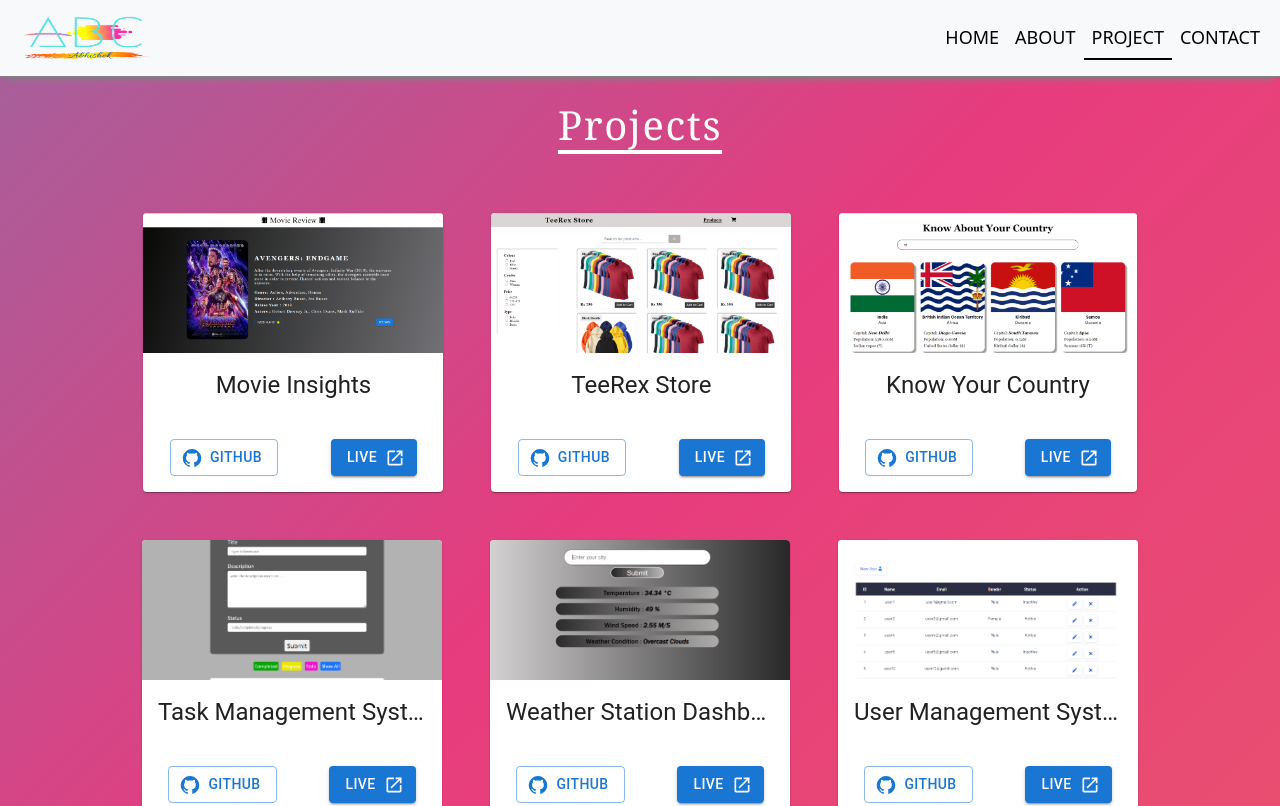
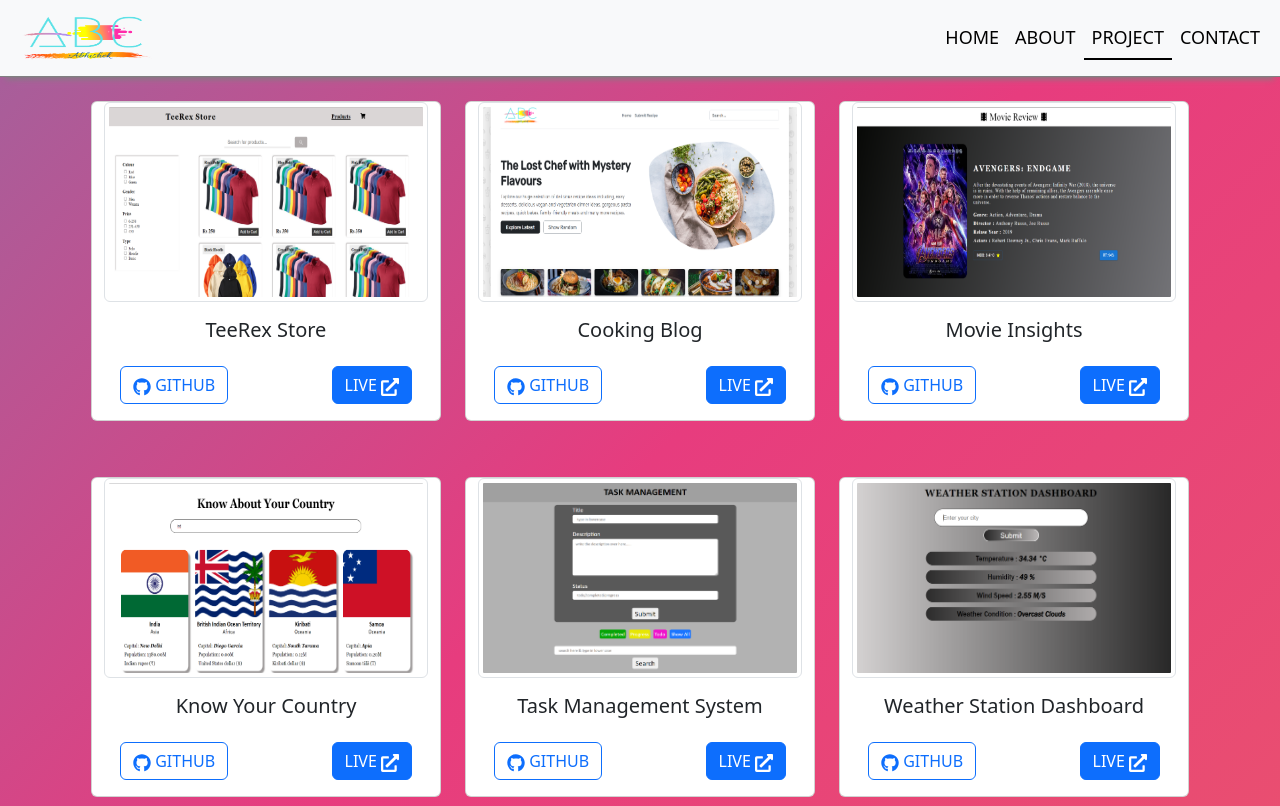
Before and after one commit to abhishekbauri/my-portfolio, a React (Vite) app: page /project in a window 1280 px wide. Shown: the top 806 px of the page. Built offline with nearby package versions, Linux system fonts and the light colour scheme.

Commit message:
Updated project section

```diff
--- a/src/constant/constant.js
+++ b/src/constant/constant.js
@@ -48,60 +48,62 @@
 
 export const projectDetails = [
   {
-    imageUrl: movieReview,
-    title: "Movie Insights",
-    githubUrl: "https://github.com/abhishekbauri/movie-review",
-    liveUrl: "https://movie-reviews-by-akb.netlify.app/",
-    id: 1,
-  },
-  {
     imageUrl: teeRexStore,
     title: "TeeRex Store",
     githubUrl: "https://github.com/abhishekbauri/Tee_Rex_Store",
     liveUrl: "https://akb-teerex-store.netlify.app/",
     id: 1,
   },
+
+  {
+    imageUrl: cookingBlog,
+    title: "Cooking Blog",
+    githubUrl: "https://github.com/abhishekbauri/Cooking_Blog",
+    liveUrl: "https://cooking-blog-akb.vercel.app/",
+    id: 2,
+  },
+  {
+    imageUrl: movieReview,
+    title: "Movie Insights",
+    githubUrl: "https://github.com/abhishekbauri/movie-review",
+    liveUrl: "https://movie-reviews-by-akb.netlify.app/",
+    id: 3,
+  },
   {
     imageUrl: countryFlag,
     title: "Know Your Country",
     githubUrl: "https://github.com/abhishekbauri/Country-Flag",
     liveUrl: "https://know-about-your-country.netlify.app/",
-    id: 2,
+    id: 4,
   },
   {
     imageUrl: taskManagementSystem,
     title: "Task Management System",
     githubUrl: "https://github.com/abhishekbauri/Task-Management-System",
     liveUrl: "https://abhishekbauri.github.io/Task-Management-System/",
-    id: 3,
+    id: 5,
   },
   {
     imageUrl: weatherStationDashboard,
     title: "Weather Station Dashboard",
     githubUrl: "https://github.com/abhishekbauri/Weather-Station-Dashboard",
     liveUrl: "https://weather-station-dashboard.netlify.app/",
-    id: 4,
+    id: 6,
   },
   {
     imageUrl: userManagementSystem,
     title: "User Management System",
     githubUrl: "https://github.com/abhishekbauri/UserManagementSystem",
     liveUrl: "https://youtu.be/adQsAzgKb-o?si=kEbe2mAP2Z6l57nb",
-    id: 5,
+    id: 7,
   },
-  {
-    imageUrl: cookingBlog,
-    title: "Cooking Blog",
-    githubUrl: "https://github.com/abhishekbauri/Cooking_Blog",
-    liveUrl: "https://cooking-blog-akb.vercel.app/",
-    id: 6,
-  },
+
   {
     imageUrl: nikePage,
     title: "Nike Static Page",
     githubUrl: "https://github.com/abhishekbauri/static-landing-page-nike",
     liveUrl: "https://nike-static-landing-page.netlify.app/",
-    id: 7,
+    id: 8,
   },
 ];
 
--- a/src/section/Project.css
+++ b/src/section/Project.css
@@ -1,5 +1,5 @@
-#project-section {
-  width: 100%;
+.projects {
+  min-height: 85vh;
   background: linear-gradient(-45deg, #ee7752, #e73c7e, #23a6d5, #23d5ab);
   background-size: 400% 400%;
   animation: gradient 15s ease infinite;
@@ -16,25 +16,3 @@
     background-position: 0% 50%;
   }
 }
-
-.project-heading {
-  font-size: 2rem;
-  text-align: center;
-  margin-bottom: 1rem;
-  letter-spacing: 0.1rem;
-  font-weight: bold;
-  padding-top: 1.5rem;
-  font-family: Georgia, "Times New Roman", Times, serif;
-  text-decoration: underline;
-  text-underline-offset: 0.6rem;
-  color: #fff;
-}
-
-.project-container {
-  width: 100%;
-  display: flex;
-  flex-wrap: wrap;
-  align-items: center;
-  justify-content: center;
-  padding: 1.5rem;
-}
--- a/src/section/Project.jsx
+++ b/src/section/Project.jsx
@@ -1,88 +1,51 @@
-import Card from "@mui/material/Card";
-import CardContent from "@mui/material/CardContent";
-import CardMedia from "@mui/material/CardMedia";
-import { CardActionArea } from "@mui/material";
-import Typography from "@mui/material/Typography";
-import Button from "@mui/material/Button";
-import Stack from "@mui/material/Stack";
-import OpenInNewIcon from "@mui/icons-material/OpenInNew";
-import GitHubIcon from "@mui/icons-material/GitHub";
-import { motion } from "framer-motion";
+import { FaGithub, FaExternalLinkAlt } from "react-icons/fa";
 import { projectDetails } from "../constant/constant";
+import Layout from "../component/layout/Layout";
+import { Link } from "react-router-dom";
 
 import "./Project.css";
-import Layout from "../component/layout/Layout";
 
 const Project = () => {
   return (
     <Layout>
-      <motion.section
-        initial={{ opacity: 0, y: 50 }}
-        whileInView={{ opacity: 1, y: 0 }}
-        transition={{ duration: 2, ease: "linear" }}
-        viewport={{ once: true }}
-        id="project-section"
-      >
-        <div className="project-heading">
-          <h1>Projects</h1>
-        </div>
-        <div className="project-container">
-          {projectDetails.map((item) => (
-            <Card sx={{ maxWidth: 300, margin: 3 }} key={item.id}>
-              <CardActionArea href={item.liveUrl} target="_blank">
-                <CardMedia
-                  component="img"
-                  height="140"
-                  image={item.imageUrl}
-                  alt="green iguana"
-                />
-                <CardContent>
-                  <Typography
-                    gutterBottom
-                    variant="h5"
-                    component="div"
-                    sx={{
-                      textAlign: "center",
-                      textOverflow: "ellipsis",
-                      overflow: "hidden",
-                      whiteSpace: "nowrap",
-                      height: 30,
-                    }}
+      <div className="container-fluid projects">
+        <div className="row d-flex gap-4 flex-wrap justify-content-center align-items-center row-gap-2">
+          {projectDetails.map((project) => (
+            <div
+              className="card  mt-4 mb-4"
+              key={project.id}
+              style={{ width: "350px" }}
+            >
+              <img
+                src={project.imageUrl}
+                alt={project.title}
+                className="img-fluid img-thumbnail"
+                style={{ height: "200px" }}
+              />
+              <div className="card-body">
+                <h5 className="card-title text-center mb-4">{project.title}</h5>
+                <div className="d-flex justify-content-between">
+                  <Link
+                    to={project.githubUrl}
+                    target="_blank"
+                    className="btn btn-outline-primary text-uppercase"
                   >
-                    {item.title}
-                  </Typography>
-                </CardContent>
-              </CardActionArea>
+                    <FaGithub size={18} /> Github
+                  </Link>
 
-              <Stack
-                direction="row"
-                sx={{
-                  justifyContent: "space-around",
-                  marginBottom: 2,
-                  marginTop: 2,
-                }}
-              >
-                <Button
-                  variant="outlined"
-                  startIcon={<GitHubIcon />}
-                  href={item.githubUrl}
-                  target="_blank"
-                >
-                  Github
-                </Button>
-                <Button
-                  variant="contained"
-                  endIcon={<OpenInNewIcon />}
-                  href={item.liveUrl}
-                  target="_blank"
-                >
-                  Live
-                </Button>
-              </Stack>
-            </Card>
+                  <Link
+                    to={project.liveUrl}
+                    target="_blank"
+                    className="btn btn-primary text-uppercase"
+                  >
+                    live <FaExternalLinkAlt size={18} />
+                  </Link>
+                </div>
+              </div>
+            </div>
           ))}
         </div>
-      </motion.section>
+      </div>
     </Layout>
   );
 };
```
